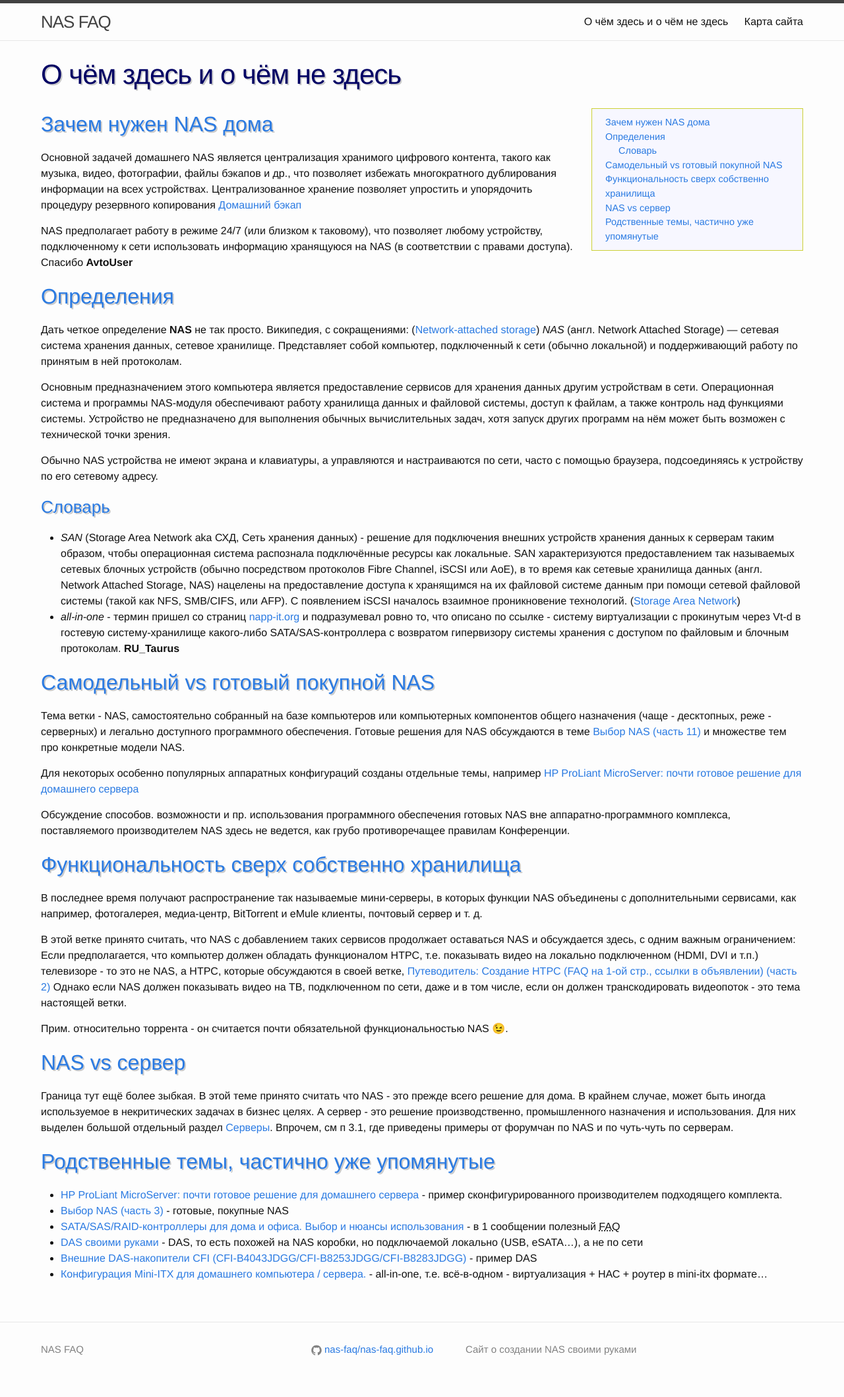
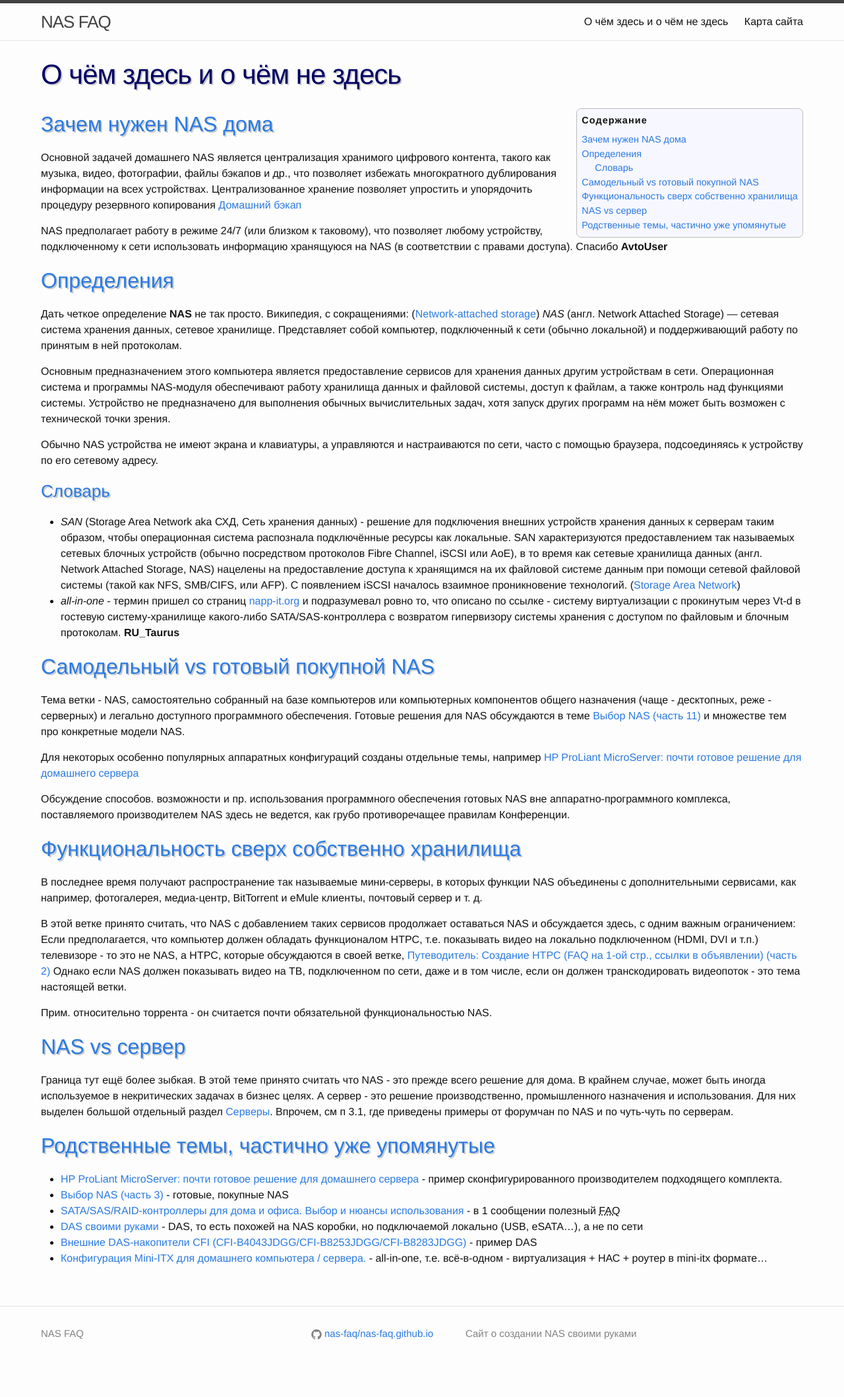
Before and after one commit to nas-faq/nas-faq.github.io, a Jekyll site: the page built from about.md, in a window 1280 px wide. Shown: the whole page at 66% size. Built offline with Jekyll 4.4.1, drawn with Linux system fonts in a browser that asks for light colours; nearby versions of some CDN libraries; emoji names are drawn with the system emoji font; Markdown is read by kramdown in place of the engine named in the settings; after the commit the page ends 2093 px from its top, so only the background shows below that.

Commit message:
TOC polishing

```diff
--- a/_includes/toc.html
+++ b/_includes/toc.html
@@ -14,12 +14,9 @@
         $(item).html( "<a href='./'>"+$(this).text()+"</a>" );
         $(item).attr("id","wow"+i);
       });
-
-  {% if page.toc_width %}
-      $("#___TOC___").css("width", "{{ page.toc_width }}");
-  {% endif %}
  });
 </script>
 
 <div id="___TOC___">
+ <p class="table-of-contents-heading">{{ site.toc_name }}</p>
 </div>
--- a/about.md
+++ b/about.md
@@ -79,7 +79,7 @@
 Однако если NAS должен показывать видео на ТВ, подключенном по сети, даже и в том числе, если он должен транскодировать
 видеопоток - это тема настоящей ветки.
 
-Прим. относительно торрента - он считается почти обязательной функциональностью NAS :wink:.
+Прим. относительно торрента - он считается почти обязательной функциональностью NAS.
 
 ## NAS vs сервер
 
--- a/css/main.scss
+++ b/css/main.scss
@@ -76,11 +76,18 @@
 h6 {font-size: 100%;}
 
 #___TOC___ {
+    border-radius: 0.5em;
     float: right;
+    border: 1px solid #BBB;
+    background-color: #f7f7ff;
     font-size: 90%;
-    width: 25%;
-    padding: 10px 10px 10px 20px;
-    border: solid 1px #ccd136;
-    margin: 0 0 10px 15px;
-    background-color: #f7f7ff;
+    padding: 0.5em 0.5em 0.5em 0.5em;
+    max-width: 60%;
 }
+
+p.table-of-contents-heading {
+    font-weight: bold;
+    padding: 0px;
+    margin: 0px 0px 0.5em;
+    letter-spacing: 0.075em;
+}
```
Also changed, not shown: hardware.md (+0 -2 lines), zfs.md (+0 -2 lines), README.md.
